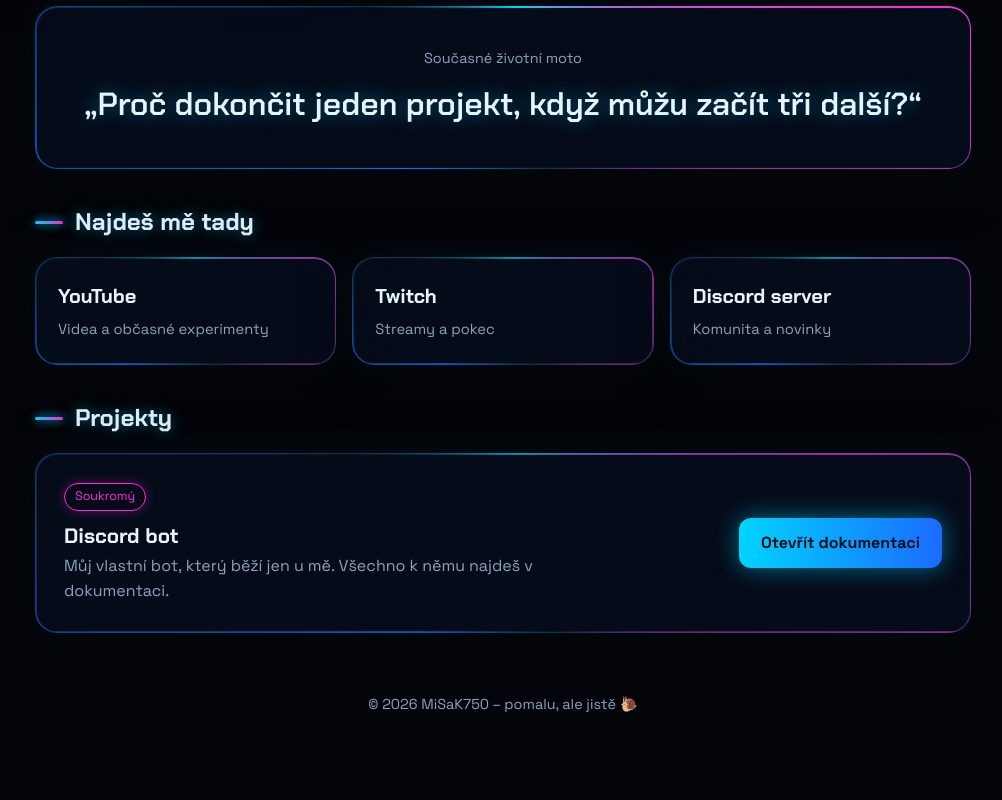
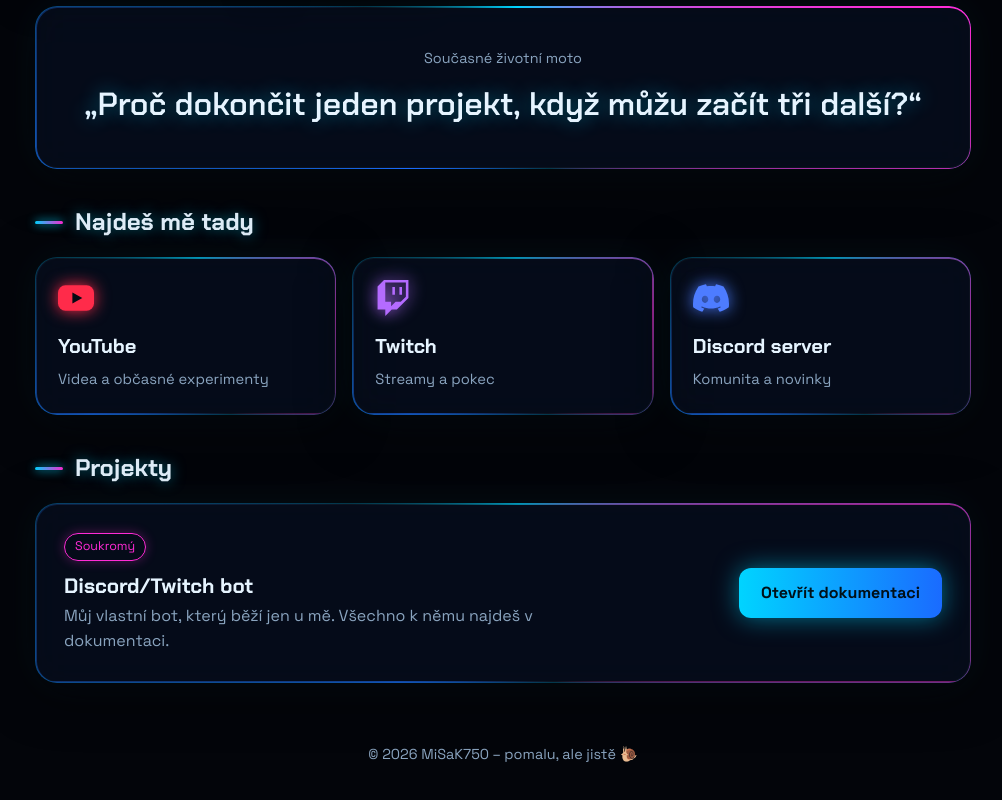
Before and after one commit to MiSaK750/MiSaK750.github.io, a plain HTML site: page index.html in a window 1280 px wide. Shown: the part 1204-2004 px from the top of the page, without its empty margins (137-1139 px from the left). Drawn offline with Linux system fonts and the light colour scheme.

Commit message:
Update index.html

```diff
--- a/index.html
+++ b/index.html
@@ -108,6 +108,8 @@ h2::before{content:"";width:28px;height:3px;border-radius:2px;background:linear-
 .link:hover{transform:translateY(-5px)}
 .link:hover::after{transform:scaleX(1)}
 .yt{--c:#ff2b4a}.tw{--c:#b46bff}.dc{--c:#4d7cff}
+.link svg{width:36px;height:36px;fill:var(--c);filter:drop-shadow(0 0 8px var(--c));margin-bottom:8px;transition:transform .35s}
+.link:hover svg{transform:scale(1.18) rotate(-6deg)}
 
 .proj{padding:28px;display:flex;gap:20px;align-items:center;justify-content:space-between;flex-wrap:wrap}
 .proj h3{font-family:'Chakra Petch',sans-serif;font-size:1.3rem}
@@ -191,9 +193,9 @@ footer{text-align:center;color:var(--muted);margin-top:60px;font-size:.9rem}
   <section class="rv">
     <h2>Najdeš mě tady</h2>
     <div class="links">
-      <a class="glass link yt" href="https://www.youtube.com/@MiSaK750" target="_blank" rel="noopener"><strong>YouTube</strong><span>Videa a občasné experimenty</span></a>
-      <a class="glass link tw" href="https://www.twitch.tv/misak7500" target="_blank" rel="noopener"><strong>Twitch</strong><span>Streamy a pokec</span></a>
-      <a class="glass link dc" href="https://www.discord.gg/nhCAxr5" target="_blank" rel="noopener"><strong>Discord server</strong><span>Komunita a novinky</span></a>
+      <a class="glass link yt" href="https://www.youtube.com/@MiSaK750" target="_blank" rel="noopener"><svg viewBox="0 0 24 24" aria-hidden="true"><rect x="0" y="3.5" width="24" height="17" rx="5"/><path fill="#050a14" d="M9.6 8.3V15.7L16.2 12z"/></svg><strong>YouTube</strong><span>Videa a občasné experimenty</span></a>
+      <a class="glass link tw" href="https://www.twitch.tv/misak7500" target="_blank" rel="noopener"><svg viewBox="0 0 24 24" aria-hidden="true"><path d="M11.571 4.714h1.715v5.143H11.57zm4.715 0H18v5.143h-1.714zM6 0L1.714 4.286v15.428h5.143V24l4.286-4.286h3.428L22.286 12V0zm14.571 11.143l-3.428 3.428h-3.43l-3 3v-3H6.857V1.714h13.714Z"/></svg><strong>Twitch</strong><span>Streamy a pokec</span></a>
+      <a class="glass link dc" href="https://www.discord.gg/nhCAxr5" target="_blank" rel="noopener"><svg viewBox="0 0 24 24" aria-hidden="true"><path d="M20.317 4.3698a19.7913 19.7913 0 00-4.8851-1.5152.0741.0741 0 00-.0785.0371c-.211.3753-.4447.8648-.6083 1.2495-1.8447-.2762-3.68-.2762-5.4868 0-.1636-.3933-.4058-.8742-.6177-1.2495a.077.077 0 00-.0785-.037 19.7363 19.7363 0 00-4.8852 1.515.0699.0699 0 00-.0321.0277C.5334 9.0458-.319 13.5799.0992 18.0578a.0824.0824 0 00.0312.0561c2.0528 1.5076 4.0413 2.4228 5.9929 3.0294a.0777.0777 0 00.0842-.0276c.4616-.6304.8731-1.2952 1.226-1.9942a.076.076 0 00-.0416-.1057c-.6528-.2476-1.2743-.5495-1.8722-.8923a.077.077 0 01-.0076-.1277c.1258-.0943.2517-.1923.3718-.2914a.0743.0743 0 01.0776-.0105c3.9278 1.7933 8.18 1.7933 12.0614 0a.0739.0739 0 01.0785.0095c.1202.099.246.1981.3728.2924a.077.077 0 01-.0066.1276 12.2986 12.2986 0 01-1.873.8914.0766.0766 0 00-.0407.1067c.3604.698.7719 1.3628 1.225 1.9932a.076.076 0 00.0842.0286c1.961-.6067 3.9495-1.5219 6.0023-3.0294a.077.077 0 00.0313-.0552c.5004-5.177-.8382-9.6739-3.5485-13.6604a.061.061 0 00-.0312-.0286zM8.02 15.3312c-1.1825 0-2.1569-1.0857-2.1569-2.419 0-1.3332.9555-2.4189 2.157-2.4189 1.2108 0 2.1757 1.0952 2.1568 2.419 0 1.3332-.9555 2.4189-2.1569 2.4189zm7.9748 0c-1.1825 0-2.1569-1.0857-2.1569-2.419 0-1.3332.9554-2.4189 2.1569-2.4189 1.2108 0 2.1757 1.0952 2.1568 2.419 0 1.3332-.946 2.4189-2.1568 2.4189Z"/></svg><strong>Discord server</strong><span>Komunita a novinky</span></a>
     </div>
   </section>
 
@@ -202,10 +204,10 @@ footer{text-align:center;color:var(--muted);margin-top:60px;font-size:.9rem}
     <div class="glass proj">
       <div>
         <span class="badge">Soukromý</span>
-        <h3>Discord bot</h3>
+        <h3>Discord/Twitch bot</h3>
         <p>Můj vlastní bot, který běží jen u mě. Všechno k němu najdeš v dokumentaci.</p>
       </div>
-      <a class="btn" href="https://misak750.github.io/Synny-docs/" target="_blank" rel="noopener">Otevřít dokumentaci</a>
+      <a class="btn" href="#" target="_blank" rel="noopener">Otevřít dokumentaci</a>
     </div>
   </section>
 
```
